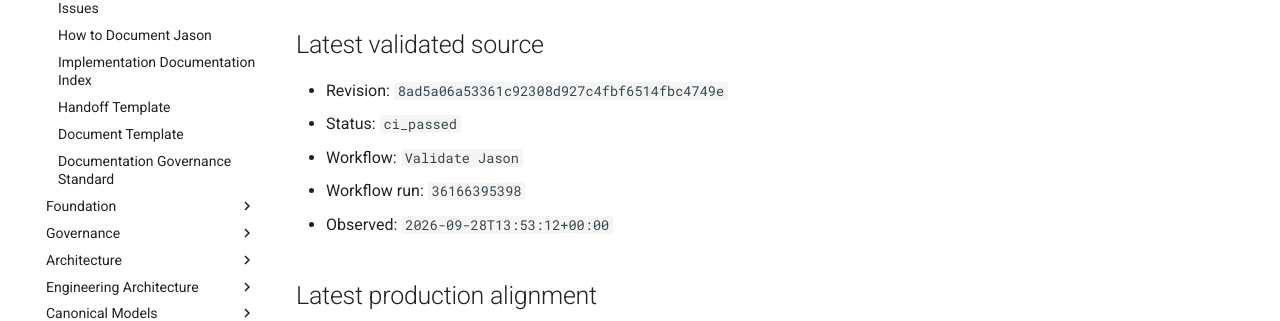
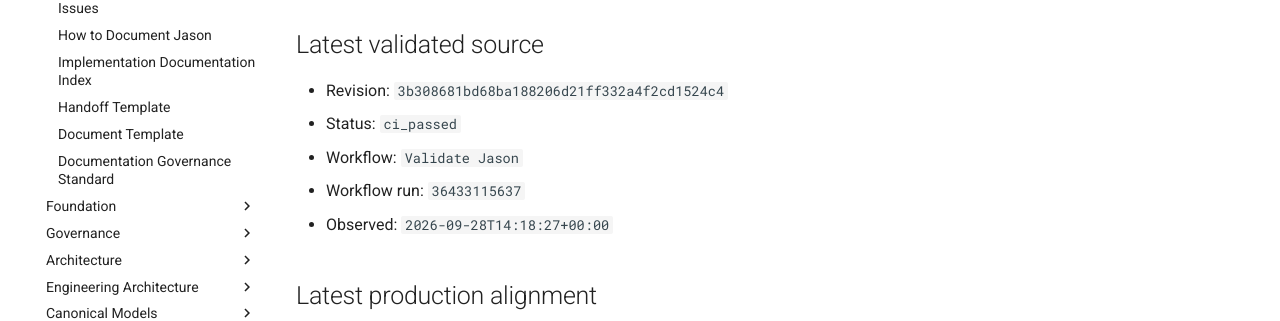
Before and after one commit to al-teamaot-com/jason, an MkDocs documentation site: the page built from docs/control/AUTOMATED-CHANGE-STATE.md, in a window 1280 px wide and 1163 px high. Shown: the part 337-658 px from the top of the window. Built offline with MkDocs 1.6.1 and Material for MkDocs 9.7.7, drawn with Linux system fonts in a browser that asks for light colours; comment, search, counter and statistics services are not loaded.

Commit message:
Reconcile automated documentation state for 3b308681bd68

```diff
--- a/docs/control/AUTOMATED-CHANGE-STATE.md
+++ b/docs/control/AUTOMATED-CHANGE-STATE.md
@@ -8,11 +8,11 @@
 
 ## Latest validated source
 
-- Revision: `8ad5a06a53361c92308d927c4fbf6514fbc4749e`
+- Revision: `3b308681bd68ba188206d21ff332a4f2cd1524c4`
 - Status: `ci_passed`
 - Workflow: `Validate Jason`
-- Workflow run: `36166395398`
-- Observed: `2026-09-28T13:53:12+00:00`
+- Workflow run: `36433115637`
+- Observed: `2026-09-28T14:18:27+00:00`
 
 ## Latest production alignment
 
```
Also changed, not shown: docs/control/AUTOMATED-CHANGE-STATE.json (+4 -4 lines).
